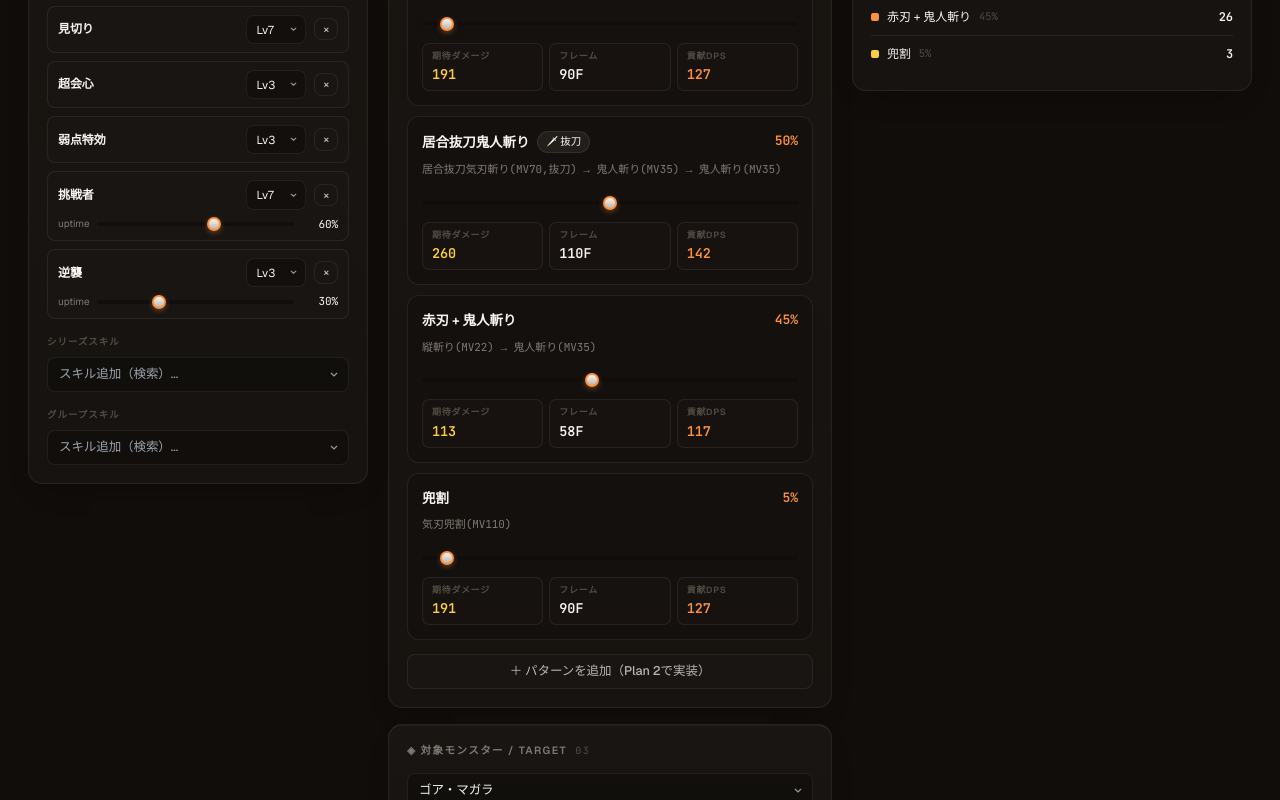
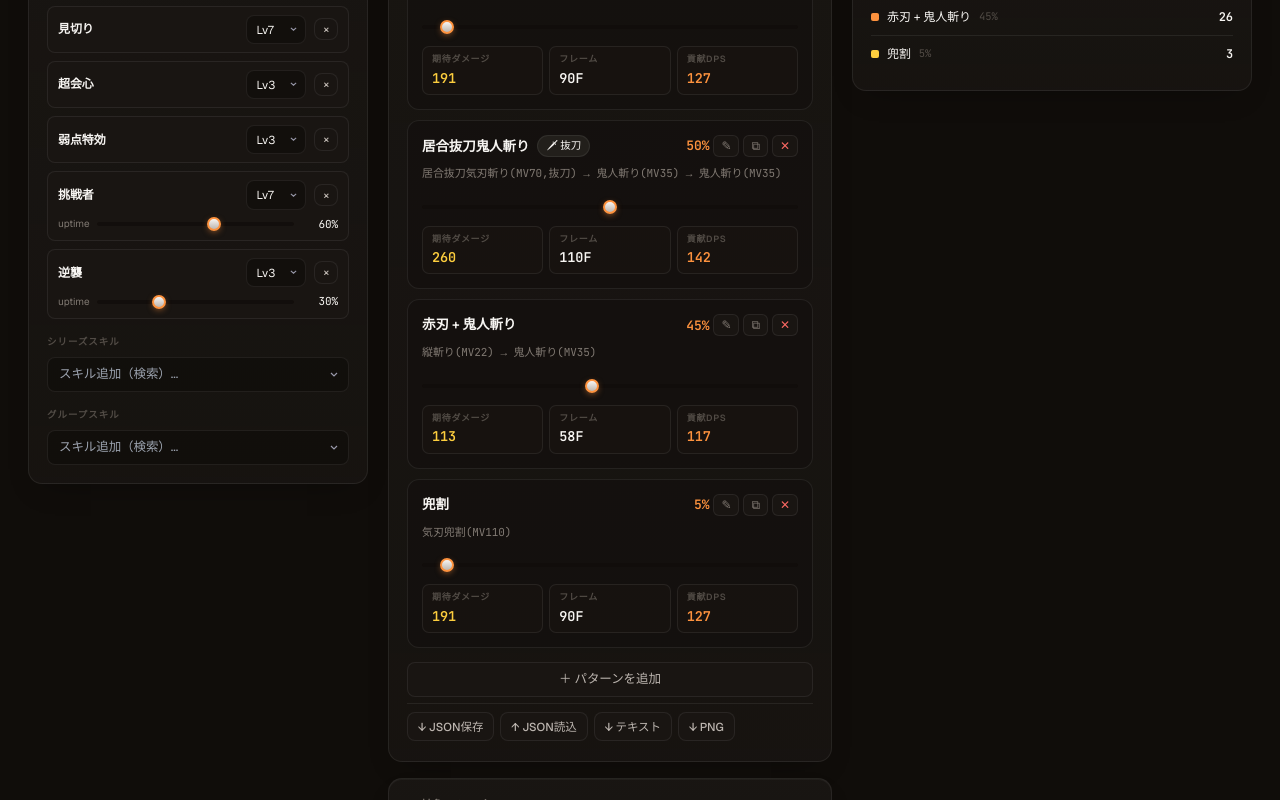
Before and after one commit to icecream-o/mhwilds_damage_calculator, a React (Vite) app: page / in a window 1280 px wide. Shown: the part 560-1360 px from the top of the page. Built offline with nearby package versions, Linux system fonts and the light colour scheme.

Commit message:
feat: wire up pattern editing UI and export/import panel

```diff
--- a/src/App.tsx
+++ b/src/App.tsx
@@ -39,7 +39,7 @@ function CalcPage({ result }: { result: DamageResult | null }) {
         <MonsterCard />
         <BuffsCard />
       </div>
-      <div className="col col-result">
+      <div className="col col-result" id="result-panel">
         <HeroResult result={result} />
         <BreakdownCard result={result} />
       </div>
--- /dev/null
+++ b/src/components/io/ExportPanel.tsx
@@ -0,0 +1,85 @@
+// src/components/io/ExportPanel.tsx
+import { useRef } from 'react';
+import { buildSnapshot, parseSnapshot, applySnapshot } from '../../io/snapshot';
+import { buildTextSummary } from '../../io/textExport';
+import { exportPng } from '../../io/pngExport';
+import type { DamageResult } from '../../types';
+
+interface Props {
+  result: DamageResult | null;
+}
+
+export function ExportPanel({ result }: Props) {
+  const fileRef = useRef<HTMLInputElement>(null);
+
+  const handleJsonExport = () => {
+    const snap = buildSnapshot();
+    const blob = new Blob([JSON.stringify(snap, null, 2)], { type: 'application/json' });
+    const url = URL.createObjectURL(blob);
+    const a = document.createElement('a');
+    a.href = url;
+    a.download = 'mhwilds-build.json';
+    a.click();
+    URL.revokeObjectURL(url);
+  };
+
+  const handleJsonImport = (e: React.ChangeEvent<HTMLInputElement>) => {
+    const file = e.target.files?.[0];
+    if (!file) return;
+    const reader = new FileReader();
+    reader.onload = (ev) => {
+      try {
+        const json = JSON.parse(ev.target?.result as string);
+        const snap = parseSnapshot(json);
+        applySnapshot(snap);
+      } catch (err) {
+        alert(`インポート失敗: ${(err as Error).message}`);
+      }
+    };
+    reader.readAsText(file);
+    // 同じファイルを再選択できるようリセット
+    e.target.value = '';
+  };
+
+  const handleTextExport = () => {
+    const snap = buildSnapshot();
+    const text = buildTextSummary(snap, result);
+    const blob = new Blob([text], { type: 'text/plain;charset=utf-8' });
+    const url = URL.createObjectURL(blob);
+    const a = document.createElement('a');
+    a.href = url;
+    a.download = 'mhwilds-result.txt';
+    a.click();
+    URL.revokeObjectURL(url);
+  };
+
+  const handlePngExport = () => {
+    exportPng('result-panel', 'mhwilds-result.png').catch(err => {
+      alert(`PNG出力失敗: ${(err as Error).message}`);
+    });
+  };
+
+  return (
+    <div className="export-panel">
+      <button className="btn btn-sm" onClick={handleJsonExport} title="ビルドをJSONに保存">
+        ↓ JSON保存
+      </button>
+      <button className="btn btn-sm" onClick={() => fileRef.current?.click()} title="JSONを読み込み">
+        ↑ JSON読込
+      </button>
+      <button className="btn btn-sm" onClick={handleTextExport} title="結果をテキスト出力" disabled={!result}>
+        ↓ テキスト
+      </button>
+      <button className="btn btn-sm" onClick={handlePngExport} title="結果をPNG画像出力" disabled={!result}>
+        ↓ PNG
+      </button>
+      <input
+        ref={fileRef}
+        type="file"
+        accept=".json"
+        style={{ display: 'none' }}
+        onChange={handleJsonImport}
+      />
+    </div>
+  );
+}
--- a/src/components/motion/PatternCard.tsx
+++ b/src/components/motion/PatternCard.tsx
@@ -1,3 +1,4 @@
+// src/components/motion/PatternCard.tsx
 import { Slider } from '../shared/Slider';
 import type { MotionPattern, PatternResult } from '../../types';
 
@@ -5,9 +6,12 @@ interface Props {
   pattern: MotionPattern;
   result?: PatternResult;
   onRatioChange: (v: number) => void;
+  onEdit: () => void;
+  onDuplicate: () => void;
+  onDelete: () => void;
 }
 
-export function PatternCard({ pattern, result, onRatioChange }: Props) {
+export function PatternCard({ pattern, result, onRatioChange, onEdit, onDuplicate, onDelete }: Props) {
   const pct = Math.round(pattern.ratio * 100);
   const hasDraw = pattern.motions.some(m => m.isDraw);
   const seq = pattern.motions.map(m => `${m.motionName}(MV${m.motionValue}${m.isDraw ? ',抜刀' : ''})`).join(' → ');
@@ -20,16 +24,36 @@ export function PatternCard({ pattern, result, onRatioChange }: Props) {
       <div className="pattern-head">
         <div className="pattern-name">
           <span>{pattern.name}</span>
-          {hasDraw && <span className="chip draw" style={{ padding: '2px 8px', fontSize: 10.5 }}><span>🗡 抜刀</span></span>}
+          {hasDraw && (
+            <span className="chip draw" style={{ padding: '2px 8px', fontSize: 10.5 }}>
+              <span>🗡 抜刀</span>
+            </span>
+          )}
         </div>
-        <span className="mono" style={{ color: 'var(--accent)', fontSize: 13, fontWeight: 600 }}>{pct}%</span>
+        <div style={{ display: 'flex', alignItems: 'center', gap: 4 }}>
+          <span className="mono" style={{ color: 'var(--accent)', fontSize: 13, fontWeight: 600 }}>
+            {pct}%
+          </span>
+          <button className="btn btn-icon" onClick={onEdit}      title="編集">✎</button>
+          <button className="btn btn-icon" onClick={onDuplicate} title="複製">⧉</button>
+          <button className="btn btn-icon btn-danger" onClick={onDelete} title="削除">✕</button>
+        </div>
       </div>
       <div className="pattern-seq">{seq}</div>
       <Slider value={pct} onChange={(v) => onRatioChange(v / 100)} />
       <div className="pattern-stats">
-        <div className="pattern-stat"><span className="lbl">期待ダメージ</span><span className="val num-crit">{damage}</span></div>
-        <div className="pattern-stat"><span className="lbl">フレーム</span><span className="val">{frames}F</span></div>
-        <div className="pattern-stat"><span className="lbl">貢献DPS</span><span className="val num-accent">{dps}</span></div>
+        <div className="pattern-stat">
+          <span className="lbl">期待ダメージ</span>
+          <span className="val num-crit">{damage}</span>
+        </div>
+        <div className="pattern-stat">
+          <span className="lbl">フレーム</span>
+          <span className="val">{frames}F</span>
+        </div>
+        <div className="pattern-stat">
+          <span className="lbl">貢献DPS</span>
+          <span className="val num-accent">{dps}</span>
+        </div>
       </div>
     </div>
   );
--- a/src/components/motion/PatternList.tsx
+++ b/src/components/motion/PatternList.tsx
@@ -1,18 +1,49 @@
+// src/components/motion/PatternList.tsx
+import { useState } from 'react';
 import { Card } from '../shared/Card';
 import { CardHead } from '../shared/CardHead';
 import { PatternCard } from './PatternCard';
+import { MotionPickerModal } from './MotionPickerModal';
+import { ExportPanel } from '../io/ExportPanel';
 import { useMotionStore } from '../../store/motionStore';
-import type { DamageResult } from '../../types';
+import { useWeaponStore } from '../../store/weaponStore';
+import type { DamageResult, MotionPattern } from '../../types';
 
 interface Props { result: DamageResult | null; }
 
 export function PatternList({ result }: Props) {
-  const patterns = useMotionStore(s => s.patterns);
-  const setRatio = useMotionStore(s => s.setRatio);
+  const patterns      = useMotionStore(s => s.patterns);
+  const addPattern    = useMotionStore(s => s.addPattern);
+  const updatePattern = useMotionStore(s => s.updatePattern);
+  const duplicatePattern = useMotionStore(s => s.duplicatePattern);
+  const removePattern = useMotionStore(s => s.removePattern);
+  const setRatio      = useMotionStore(s => s.setRatio);
+  const weaponType    = useWeaponStore(s => s.weapon.type);
+
+  const [modalOpen, setModalOpen]   = useState(false);
+  const [editIndex, setEditIndex]   = useState<number | null>(null);
 
   const total = patterns.reduce((s, p) => s + p.ratio, 0);
   const sumPct = Math.round(total * 100);
   const sumGood = sumPct === 100;
+
+  const handleAdd = () => {
+    setEditIndex(null);
+    setModalOpen(true);
+  };
+
+  const handleEdit = (i: number) => {
+    setEditIndex(i);
+    setModalOpen(true);
+  };
+
+  const handleConfirm = (p: MotionPattern) => {
+    if (editIndex !== null) {
+      updatePattern(editIndex, p);
+    } else {
+      addPattern(p);
+    }
+  };
 
   return (
     <Card>
@@ -21,20 +52,48 @@ export function PatternList({ result }: Props) {
         title="立ち回りパターン / ROTATION"
         num="MAIN"
         meta={
-          <span className="mono" style={{ fontSize: 11.5, color: sumGood ? 'var(--good)' : 'var(--accent)', fontWeight: 600 }}>
+          <span
+            className="mono"
+            style={{
+              fontSize: 11.5,
+              color: sumGood ? 'var(--good)' : 'var(--accent)',
+              fontWeight: 600,
+            }}
+          >
             {sumGood ? '✓' : '⚠'} 合計 {sumPct}%
           </span>
         }
       />
+
       {patterns.map((p, i) => (
         <PatternCard
           key={i}
           pattern={p}
           result={result?.patterns[i]}
           onRatioChange={(v) => setRatio(i, v)}
+          onEdit={() => handleEdit(i)}
+          onDuplicate={() => duplicatePattern(i)}
+          onDelete={() => removePattern(i)}
         />
       ))}
-      <button className="btn" style={{ width: '100%', justifyContent: 'center', marginTop: 4 }}>＋ パターンを追加（Plan 2で実装）</button>
+
+      <button
+        className="btn"
+        style={{ width: '100%', justifyContent: 'center', marginTop: 4 }}
+        onClick={handleAdd}
+      >
+        ＋ パターンを追加
+      </button>
+
+      <ExportPanel result={result} />
+
+      <MotionPickerModal
+        open={modalOpen}
+        initialPattern={editIndex !== null ? patterns[editIndex] : undefined}
+        weaponType={weaponType}
+        onConfirm={handleConfirm}
+        onClose={() => setModalOpen(false)}
+      />
     </Card>
   );
 }
```
